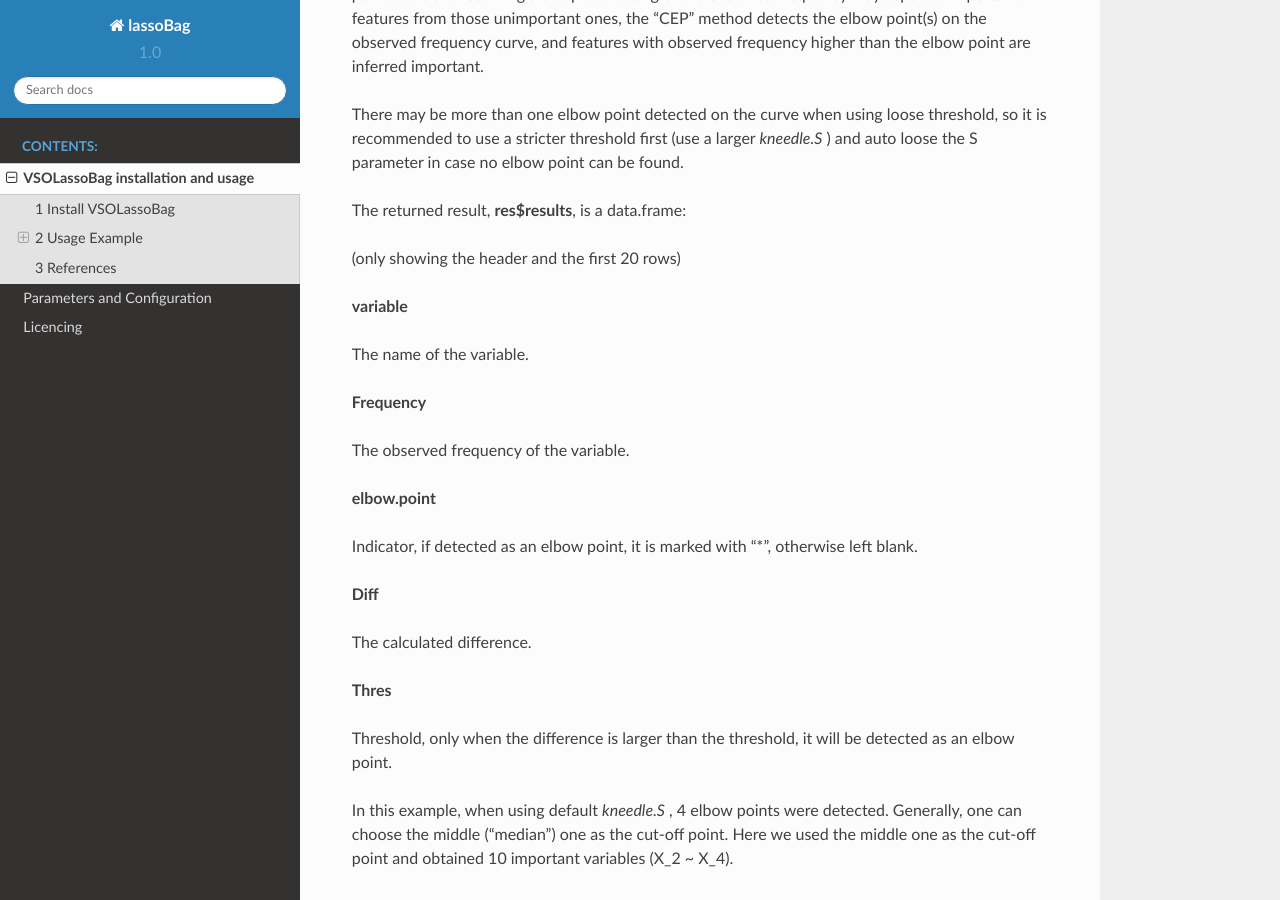
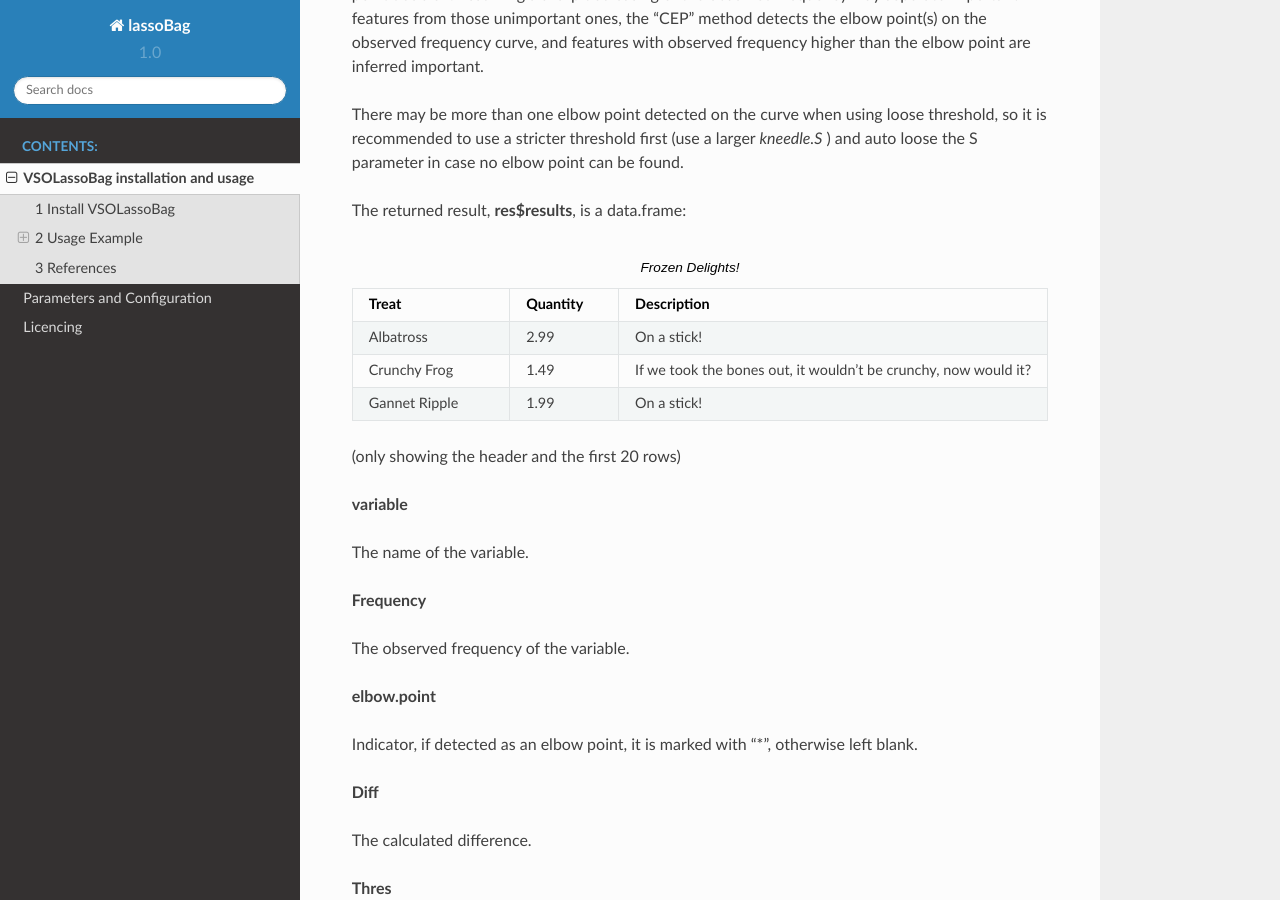
Before and after one commit to likelet/VSOLassoBag, a Sphinx documentation site: the page built from docs/contents/installation.rst, in a window 1280 px wide and 900 px high, scrolled down 1912 px. Built offline with Sphinx 7.4.7 and the Read the Docs theme 2.0.0, drawn with Linux system fonts in a browser that asks for light colours.

Commit message:
update document table

```diff
--- a/docs/contents/installation.rst
+++ b/docs/contents/installation.rst
@@ -89,6 +89,17 @@ The returned result, **res$results**, is a data.frame\:
 
 
 
+.. csv-table:: Frozen Delights!
+   :header: "Treat", "Quantity", "Description"
+   :widths: 15, 10, 30
+
+   "Albatross", 2.99, "On a stick!"
+   "Crunchy Frog", 1.49, "If we took the bones out, it wouldn't be
+   crunchy, now would it?"
+   "Gannet Ripple", 1.99, "On a stick!"
+
+
+
 .. csv-table::
    :widths: "auto"
    :header-rows: 1
```
